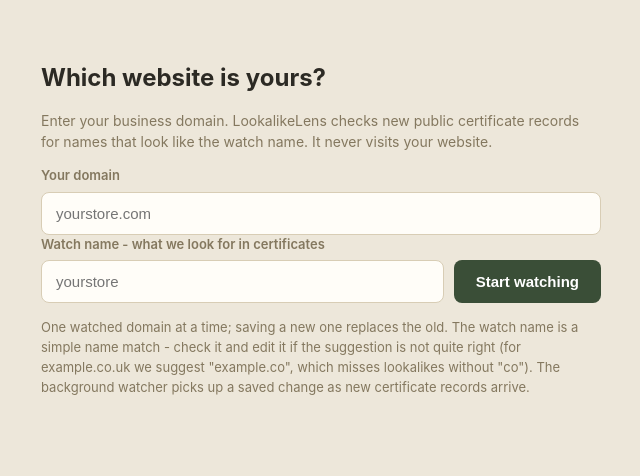
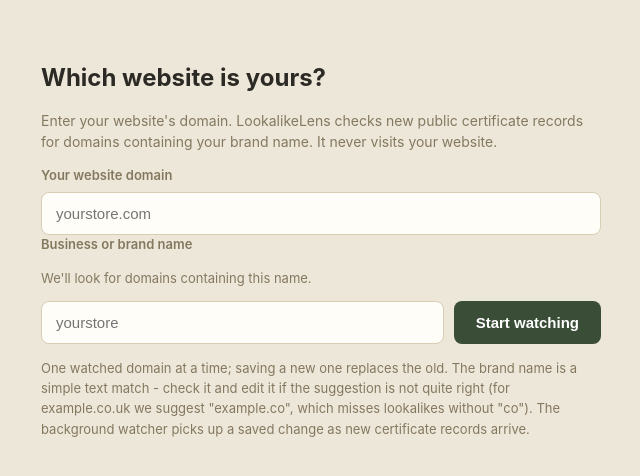
Before and after one commit to Disha-W/lookalikelens, a FastAPI app: page / in a window 1280 px wide. Shown: the part 69-545 px from the top of the page, without its empty margins (319-959 px from the left). Run offline with FastAPI, Linux system fonts and the light colour scheme.

Commit message:
Rename fields: website domain, business or brand name

```diff
--- a/app/templates/start.html
+++ b/app/templates/start.html
@@ -3,17 +3,18 @@
 {% block content %}
 <div class="center-box">
   <h1>Which website is yours?</h1>
-  <p class="muted">Enter your business domain. LookalikeLens checks new
-  public certificate records for names that look like the watch name.
+  <p class="muted">Enter your website's domain. LookalikeLens checks new public
+  certificate records for domains containing your brand name.
   It never visits your website.</p>
   <form method="post" action="/watch">
-    <label for="domain">Your domain</label>
+    <label for="domain">Your website domain</label>
     <div class="fieldrow">
       <input id="domain" name="domain" type="text" required
              placeholder="yourstore.com"
              value="{{ watch_domain or '' }}">
     </div>
-    <label for="watch_term">Watch name - what we look for in certificates</label>
+    <label for="watch_term">Business or brand name</label>
+    <p class="hint">We'll look for domains containing this name.</p>
     <div class="fieldrow">
       <input id="watch_term" name="watch_term" type="text"
              placeholder="yourstore"
@@ -23,7 +24,7 @@
     {% if error %}<p class="form-error">{{ error }}</p>{% endif %}
   </form>
   <p class="hint">One watched domain at a time; saving a new one replaces the
-  old. The watch name is a simple name match - check it and edit it if the
+  old. The brand name is a simple text match - check it and edit it if the
   suggestion is not quite right (for example.co.uk we suggest "example.co",
   which misses lookalikes without "co"). The background watcher picks up a
   saved change as new certificate records arrive.</p>
```
